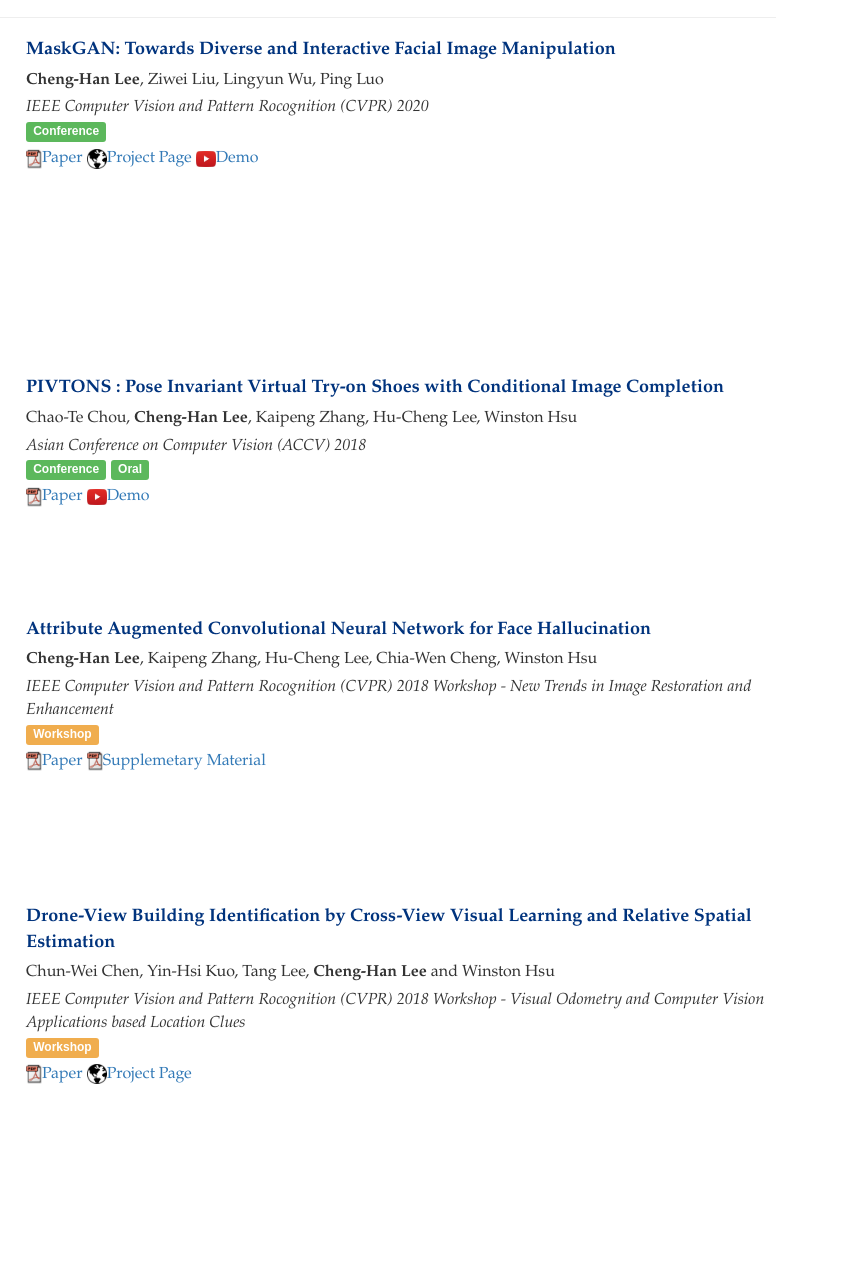
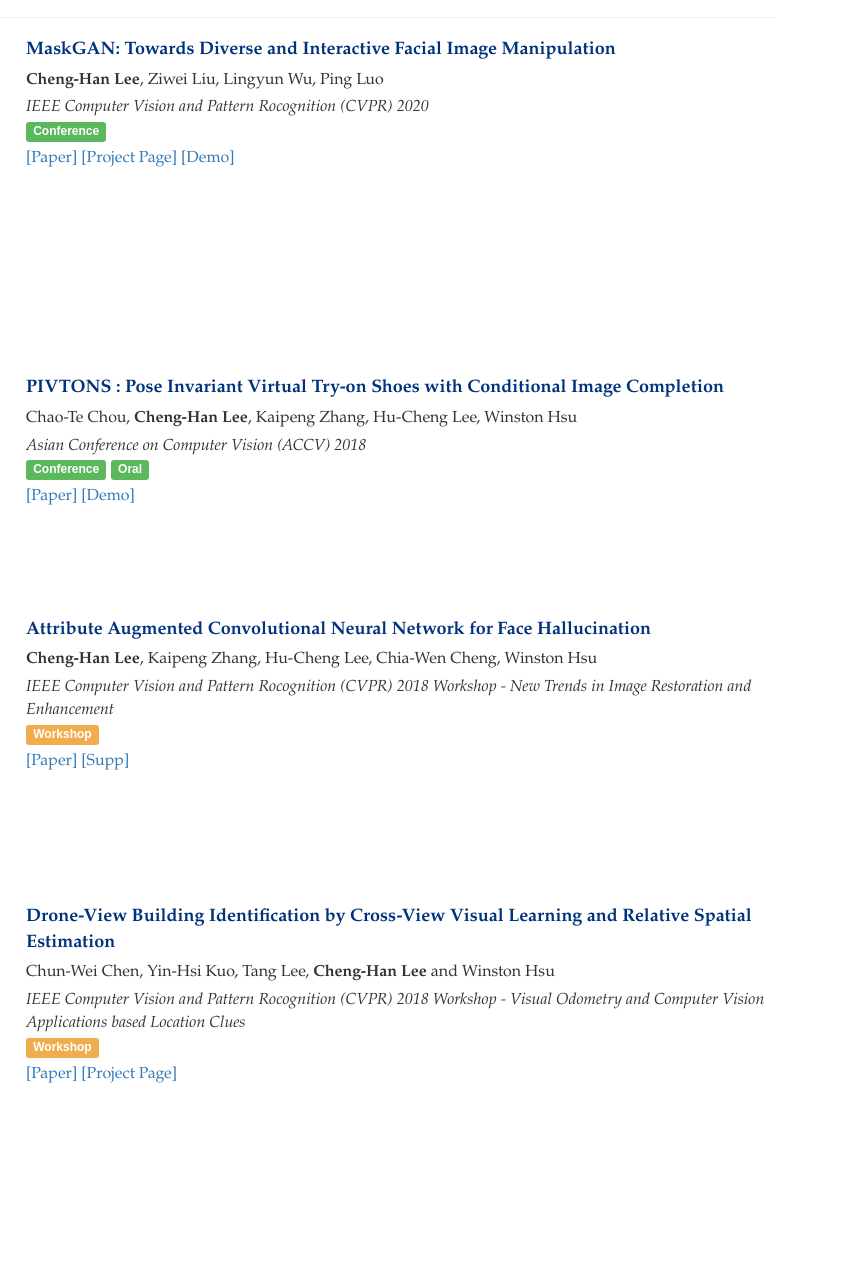
Before and after one commit to steven413d/steven413d.github.io, a plain HTML site: page index.html in a window 1280 px wide. Shown: the part 1269-2533 px from the top of the page, 434-1280 px from the left. Drawn offline with Linux system fonts and the light colour scheme.

Commit message:
add info

```diff
--- a/index.html
+++ b/index.html
@@ -167,9 +167,12 @@
             <div class="tag">
               <span class="label label-success">Conference</span>
             </div>
-            <img src="src/pdf.jpg" alt="pdf" height="20" width="16"><a href="https://arxiv.org/abs/1907.11922" target="blank">Paper</a>
-            <img src="src/website.jpg" alt="website" height="20" width="20"><a href="https://github.com/switchablenorms/CelebAMask-HQ" target="blank">Project Page</a>
-            <img src="src/youtube.jpg" alt="youtube" height="16" width="20"><a href="https://www.youtube.com/watch?v=T1o38DFalWs" target="blank">Demo</a>
+            <!--<img src="src/pdf.jpg" alt="pdf" height="20" width="16">-->
+            <a href="https://arxiv.org/abs/1907.11922" target="blank">[Paper]</a>
+            <!--<img src="src/website.jpg" alt="website" height="20" width="20">-->
+            <a href="https://github.com/switchablenorms/CelebAMask-HQ" target="blank">[Project Page]</a>
+            <!--<img src="src/youtube.jpg" alt="youtube" height="16" width="20">-->
+            <a href="https://www.youtube.com/watch?v=T1o38DFalWs" target="blank">[Demo]</a>
         </div>
         </div>
         <br>
@@ -187,8 +190,10 @@
             <div class="tag">
               <span class="label label-success">Conference</span> <span class="label label-success">Oral</span>
             </div>
-            <img src="src/pdf.jpg" alt="pdf" height="20" width="16"><a href="https://winstonhsu.info/wp-content/uploads/2018/09/chou18PIVTONS.pdf" target="blank">Paper</a>
-        	        <img src="src/youtube.jpg" alt="youtube" height="16" width="20"><a href="https://www.youtube.com/watch?v=NcLuZ62JKd4&feature=emb_title" target="blank">Demo</a>
+            <!--<img src="src/pdf.jpg" alt="pdf" height="20" width="16">-->
+            <a href="https://winstonhsu.info/wp-content/uploads/2018/09/chou18PIVTONS.pdf" target="blank">[Paper]</a>
+            <!--<img src="src/youtube.jpg" alt="youtube" height="16" width="20">-->
+            <a href="https://www.youtube.com/watch?v=NcLuZ62JKd4&feature=emb_title" target="blank">[Demo]</a>
         </div>
         </div>
         <br>
@@ -196,7 +201,7 @@
         <div class="row item">
           <div class="col-md-4 col-sm-6 col-xs-12 item-img">
             <a class="image-popup-no-margins" href="./papers/09.png">
-              <img src="./papers/09.png" height="320" width="800" class="img-thumbnail img-responsive">
+              <img src="./papers/09.png" class="img-thumbnail img-responsive">
             </a>
           </div>
           <div class="col-md-8 col-sm-6 col-xs-12 item-info">
@@ -206,8 +211,10 @@
             <div class="tag">
               <span class="label label-warning">Workshop</span>
             </div>
-            <img src="src/pdf.jpg" alt="pdf" height="20" width="16"><a href="papers/09.pdf" target="blank">Paper</a>
-            <img src="src/pdf.jpg" alt="pdf" height="20" width="16"><a href="papers/09_supp.pdf" target="blank">Supplemetary Material</a>
+            <!--<img src="src/pdf.jpg" alt="pdf" height="20" width="16">-->
+            <a href="papers/09.pdf" target="blank">[Paper]</a>
+            <!--<img src="src/pdf.jpg" alt="pdf" height="20" width="16">-->
+            <a href="papers/09_supp.pdf" target="blank">[Supp]</a>
             <!--<img src="src/github.jpg" alt="github" height="20" width="20"><a href="https://github.com/steven413d/AACNN" target="blank">Code</a>-->
 
         </div>
@@ -228,8 +235,10 @@
             <div class="tag">
               <span class="label label-warning">Workshop</span>
             </div>
-			<img src="src/pdf.jpg" alt="pdf" height="20" width="16"><a href="papers/03.pdf" target="blank">Paper</a>
-            <img src="src/website.jpg" alt="website" height="20" width="20"><a href="https://jacky82226.github.io/DVBI/" target="blank">Project Page</a>
+            <!--<img src="src/pdf.jpg" alt="pdf" height="20" width="16">-->
+            <a href="papers/03.pdf" target="blank">[Paper]</a>
+            <!--<img src="src/website.jpg" alt="website" height="20" width="20">-->
+            <a href="https://jacky82226.github.io/DVBI/" target="blank">[Project Page]</a>
           </div>
         </div>
         <br>
```
